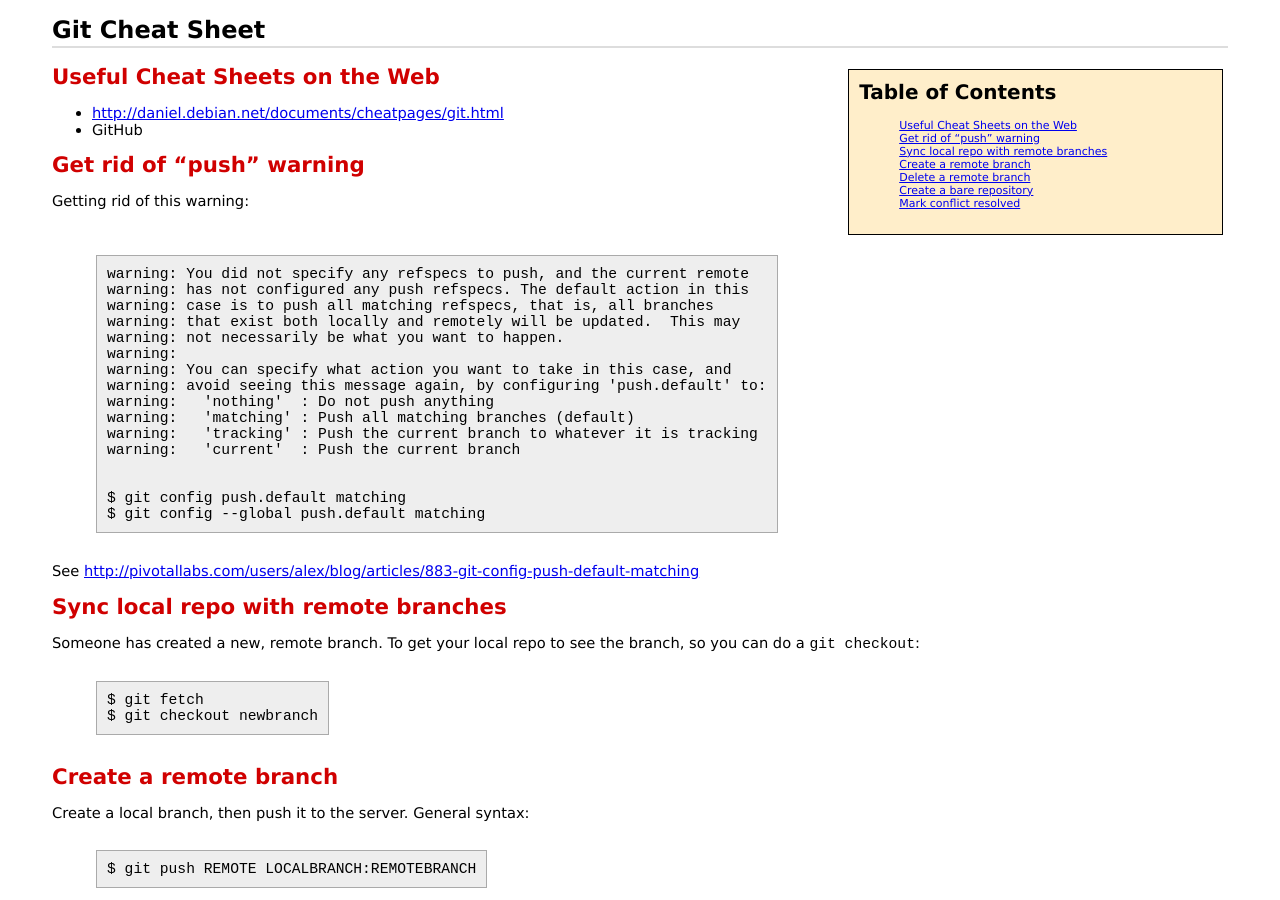
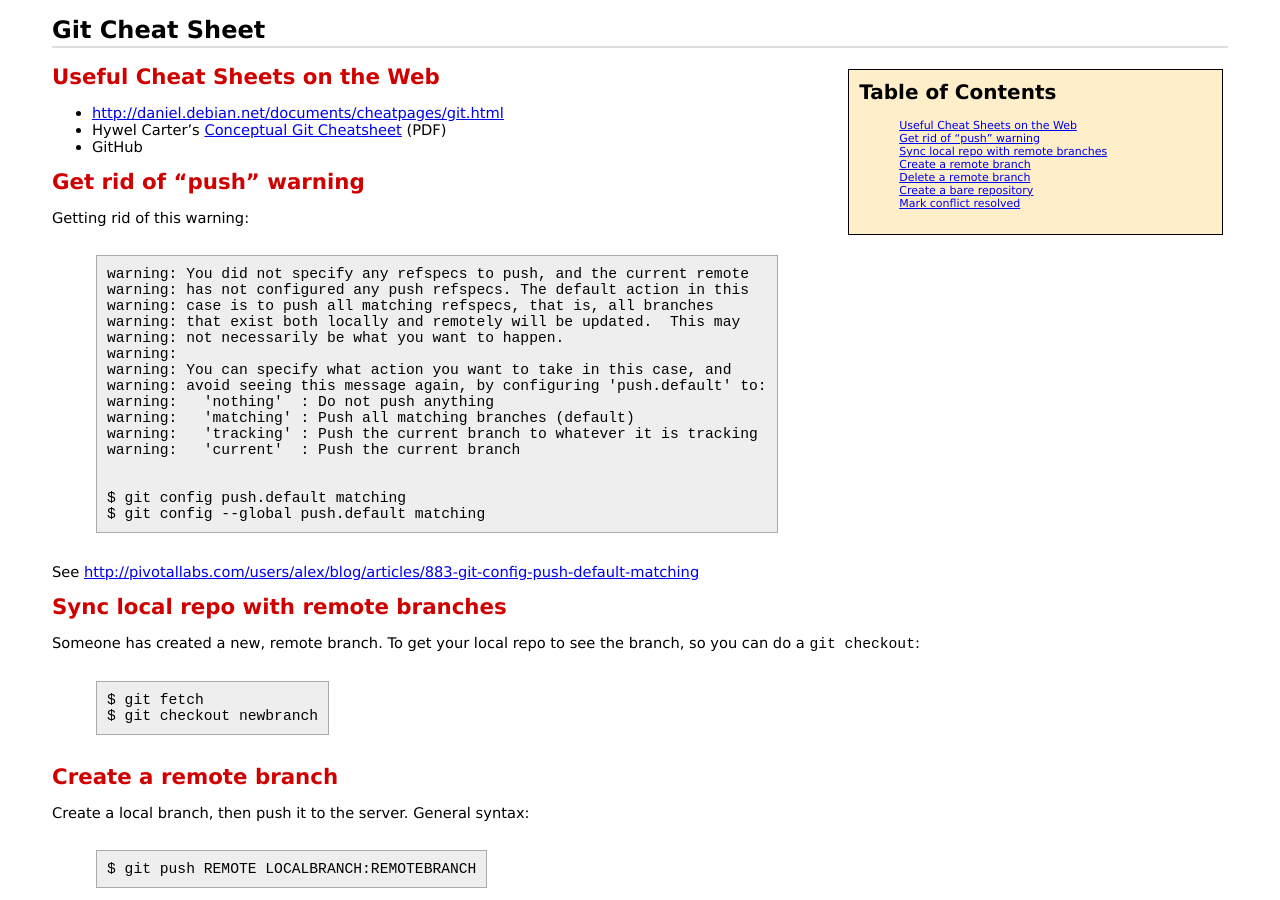
Before and after one commit to bmc/cheat-sheets, a Jekyll site: the page built from git.md, in a window 1280 px wide and 900 px high. Built offline with Jekyll 4.4.1, drawn with Linux system fonts in a browser that asks for light colours.

Commit message:
Added pointer to Hywel Carter's cheat sheet

```diff
--- a/git.md
+++ b/git.md
@@ -6,6 +6,7 @@ layout: cheat-sheet
 # Useful Cheat Sheets on the Web
 
 * <http://daniel.debian.net/documents/cheatpages/git.html>
+* Hywel Carter's [Conceptual Git Cheatsheet](http://startuptechnology.files.wordpress.com/2013/11/git_cheatsheet.pdf) (PDF)
 * GitHub
 
 # Get rid of "push" warning
```
